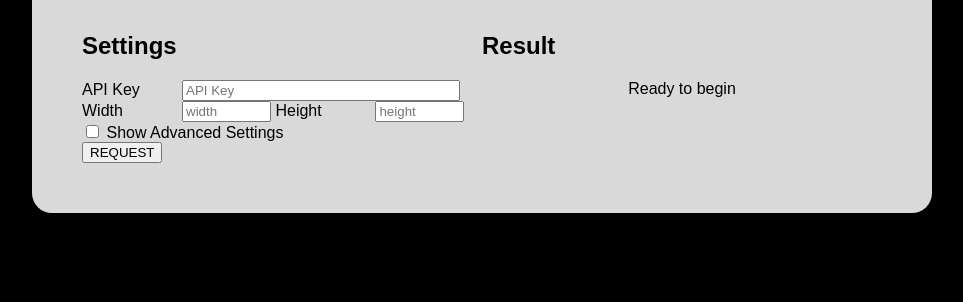
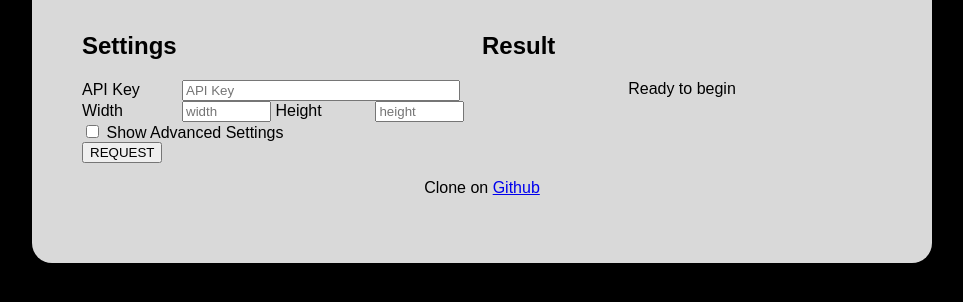
Before and after one commit to Hexagenic/wanikaniwallpaper-js, a plain HTML site: page index.html in a window 1280 px wide. Shown: the part 214-516 px from the top of the page, without its empty margins (158-1121 px from the left). Drawn offline with Linux system fonts and the light colour scheme.

Commit message:
Add footer

```diff
--- a/index.html
+++ b/index.html
@@ -50,6 +50,11 @@
 	</div>
 
 </div>
+<div class="footer">
+	<p>
+		Clone on <a href="#">Github</a>
+	</p>
+</div>
 </div>
 <script data-main="js/main" src="js/require.js"></script>
 </body>
--- a/js/build.js
+++ /dev/null
@@ -1,5 +0,0 @@
-({
-	name: 'main',
-	out: 'main-built.js',
-	optimize: "uglify2"
-})
--- a/js/main.js
+++ b/js/main.js
@@ -13,9 +13,9 @@ require(["api", "canvasdrawer", "settings"], function(api, canvasDrawer, setting
 	}
 
 	form.onsubmit = makeRequest;
-	/*
+
 	if (settings.api_key) {
 		makeRequest();
 	}
-	*/
+
 });
--- a/style.css
+++ b/style.css
@@ -85,3 +85,9 @@ input#form-apikey {
 #form-width, #form-height {
 	width: 81px;
 }
+
+.footer {
+	width:100%;
+	float:left;
+	text-align: center;
+}
```
Lines whose indentation alone changed are shown as unchanged.
